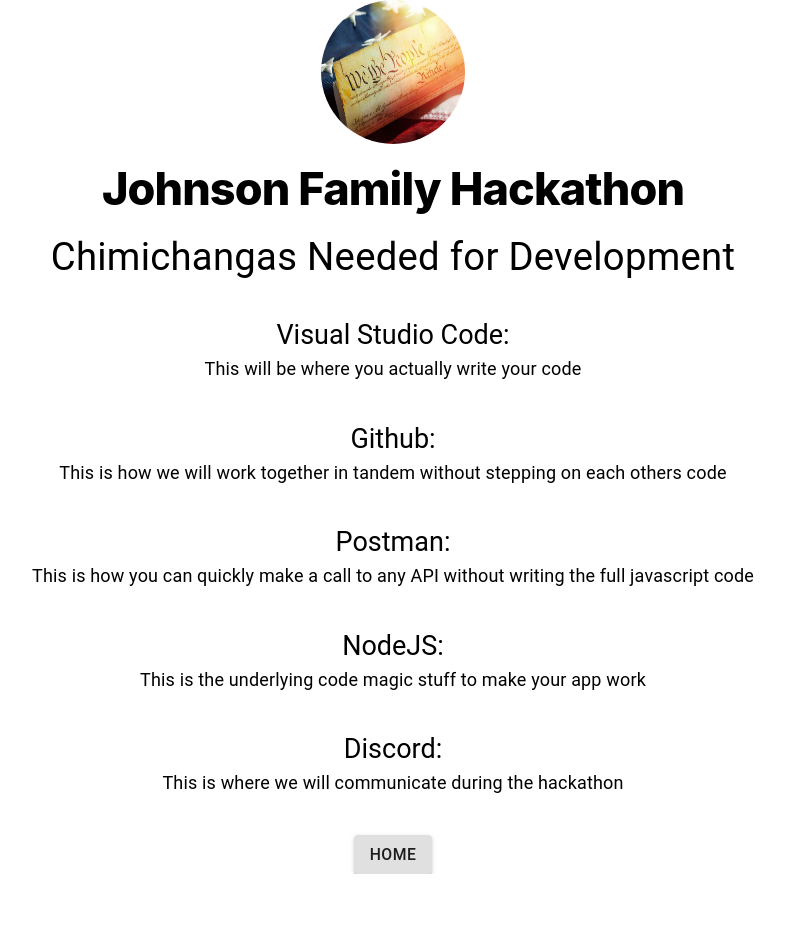
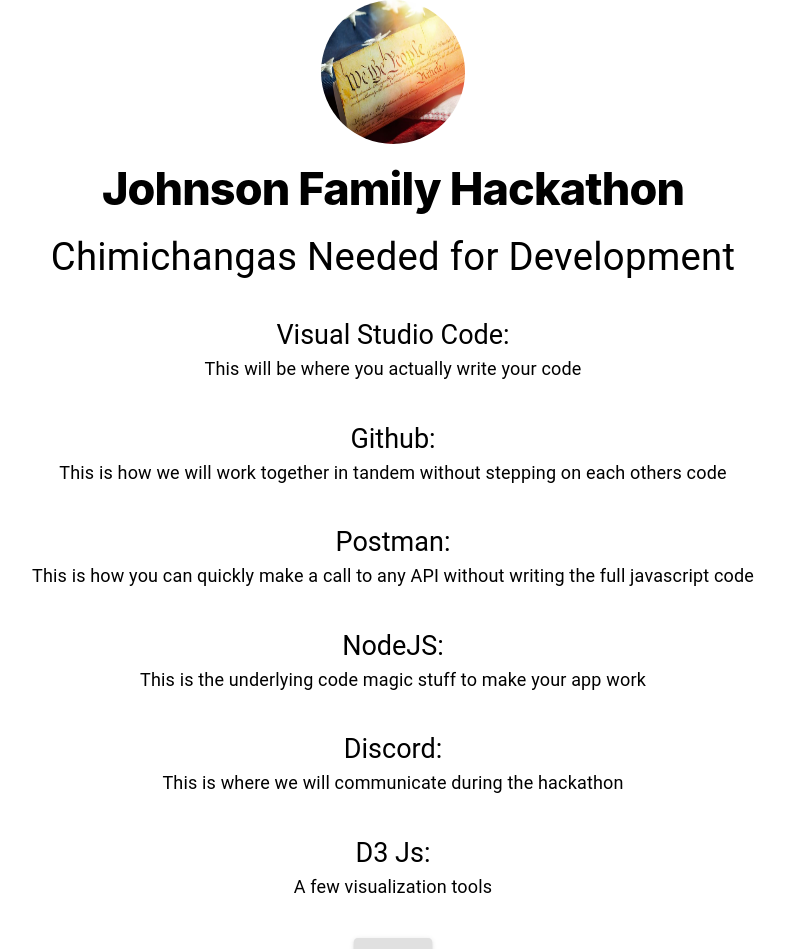
Before and after one commit to woody-the-wood/hackathon_project, a Next.js app: page /hackathon_tools/toolsNeeded in a window 1280 px wide. Shown: the top 949 px of the page, without its empty margins (247-1032 px from the left). Before the commit the page ends 874 px from the top, so only its background shows below. Built offline with nearby package versions, Linux system fonts and the light colour scheme.

Commit message:
Update toolsNeeded.js

```diff
--- a/pages/hackathon_tools/toolsNeeded.js
+++ b/pages/hackathon_tools/toolsNeeded.js
@@ -35,6 +35,10 @@
           <Typography variant="subtitle1">This is where we will communicate during the hackathon</Typography>
           <p></p>
 
+          <Typography variant="h5">D3 Js:</Typography>
+          <Typography variant="subtitle1">A few visualization tools</Typography>
+          <p></p>
+
           <Link href="/">
             <Button variant="contained">
               Home
```
